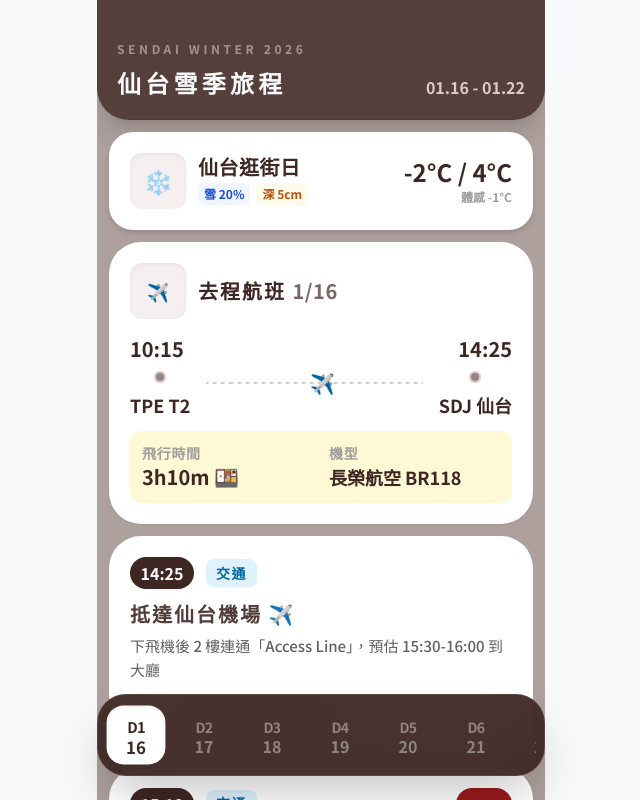
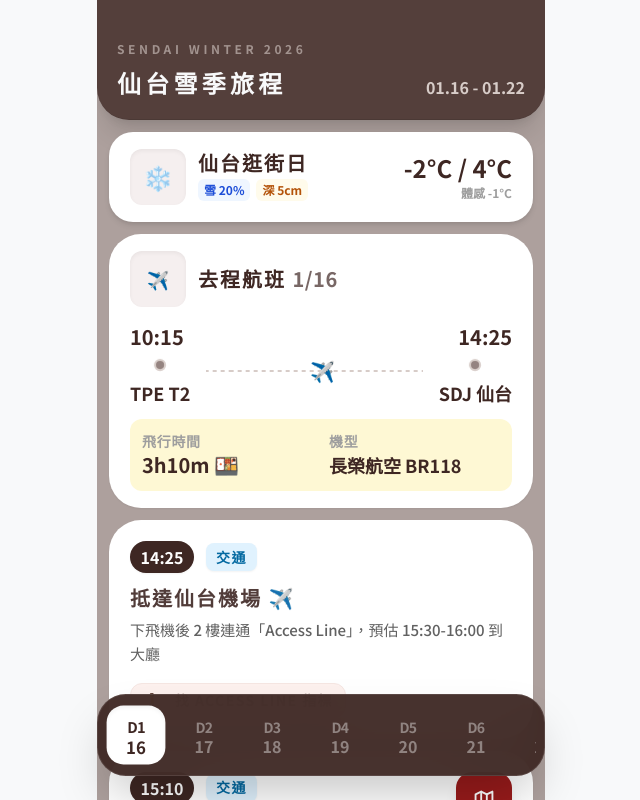
Before and after one commit to naomichiang/sendai-snow-2026, a React (Vite) app: page / in a window 1280 px wide. Shown: the top 800 px of the page, without its empty margins (319-959 px from the left). Built offline with nearby package versions, Linux system fonts and the light colour scheme.

Commit message:
修改卡片padding px-5 py-4

```diff
--- a/App.tsx
+++ b/App.tsx
@@ -33,12 +33,12 @@ const App: React.FC = () => {
         ) : currentDay && currentDayWeather ? (
           <>
             {/* Weather Card - Static & Compact */}
-            <div className="bg-white rounded-[1.5rem] p-5 shadow-md border border-white/40 mb-3">
+            <div className="bg-white rounded-[1.5rem] px-5 py-4 shadow-md border border-white/40 mb-3">
               <div className="flex items-center justify-between">
                 <div className="flex items-center gap-3">
                   <div className="w-14 h-14 bg-[#F5EFEF] rounded-xl flex items-center justify-center text-2xl shadow-inner">❄️</div>
                   <div>
-                    <h2 className="text-xl font-black text-[#3E2723] tracking-wide leading-none">{currentDay.location}</h2>
+                    <h2 className="text-xl font-black text-[#3E2723] tracking-widest leading-none">{currentDay.location}</h2>
                     <div className="flex gap-1.5 mt-1.5">
                       <span className="text-[12px] bg-blue-50 text-blue-700 px-1.5 py-0.5 rounded-md font-bold">雪 {currentDayWeather.snowChance}</span>
                       <span className="text-[12px] bg-amber-50 text-amber-700 px-1.5 py-0.5 rounded-md font-bold">深 {currentDayWeather.snowDepth}</span>
--- a/components/FlightCard.tsx
+++ b/components/FlightCard.tsx
@@ -7,7 +7,7 @@ interface FlightCardProps {
 
 const FlightCard: React.FC<FlightCardProps> = ({ flight }) => {
   return (
-    <div className="bg-white rounded-[2rem] p-5 shadow-sm border border-white/20 mb-3 overflow-hidden relative">
+    <div className="bg-white rounded-[2rem] px-5 py-4 shadow-sm border border-white/20 mb-3 overflow-hidden relative">
       {/* Header */}
       <div className="flex items-center mb-4">
         <div className="flex items-center gap-3">
```
